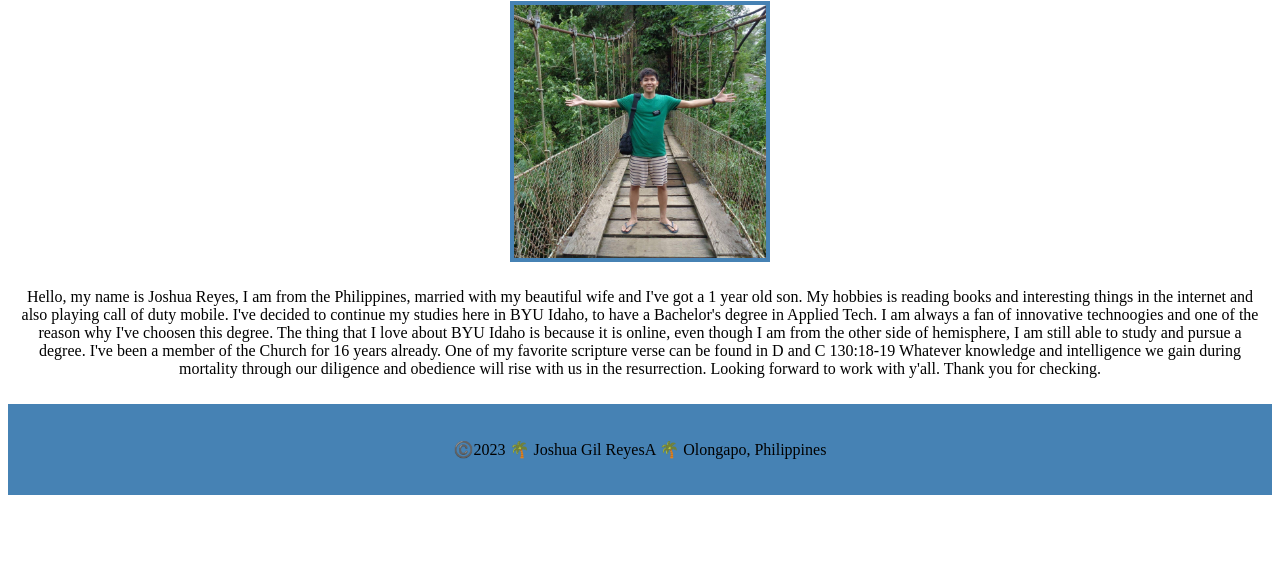
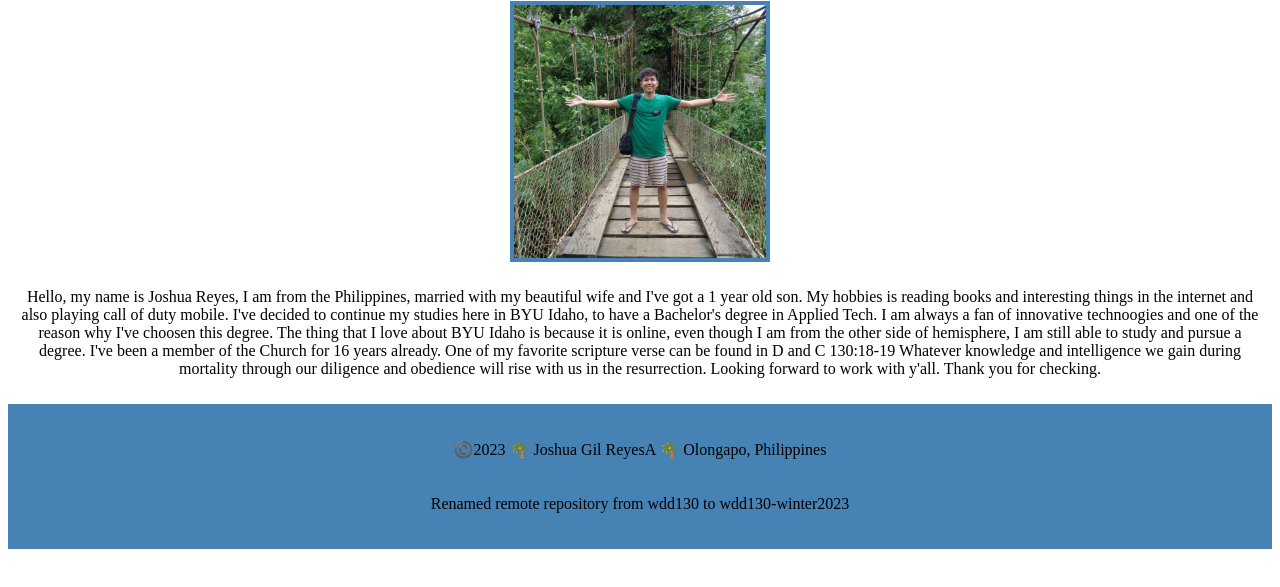
Before and after one commit to josheeen/wdd130, a plain HTML site: page index.html in a window 1280 px wide. Shown: the part 131-718 px from the top of the page. Drawn offline with Linux system fonts and the light colour scheme.

Commit message:
Renamed remote repository from wdd130 to wdd130-winter2023

```diff
--- a/index.html
+++ b/index.html
@@ -1,5 +1,6 @@
 <!DOCTYPE html>
 <html lang="en">
+
 <head>
   <meta charset="UTF-8">
   <meta http-equiv="X-UA-Compatible" content="IE=edge">
@@ -7,27 +8,37 @@
   <title>Joshua Reyes | WDD 130</title>
   <link rel="stylesheet" href="css/style.css" />
 </head>
+
 <body>
   <header>
     <nav>
       <a id="active" href="#">Home</a>
-        <a href="wwr/" target="_blank">White Water Rafting Website</a> <!--added target="_blank" to open link in new tab.-->
+      <a href="wwr/" target="_blank">White Water Rafting Website</a>
+      <!--added target="_blank" to open link in new tab.-->
       <a href="wwr/site-plan-rafting.html" target="_blank">White Water Rafting Siteplan</a>
     </nav>
   </header>
   <main>
     <h1>Joshua Reyes | WDD 130</h1>
     <img src="images/profile.jpg" alt="Hello, my name is Joshua Reyes">
-      <p>Hello, my name is Joshua Reyes, I am from the Philippines, married with my beautiful wife and I've got a 1 year old son. My hobbies is reading books and interesting things in the internet and also playing call of duty mobile.
+    <p>Hello, my name is Joshua Reyes, I am from the Philippines, married with my beautiful wife and I've got a 1 year
+      old son. My hobbies is reading books and interesting things in the internet and also playing call of duty mobile.
 
-I've decided to continue my studies here in BYU Idaho, to have a Bachelor's degree in Applied Tech. I am always a fan of innovative technoogies and one of the reason why I've choosen this degree. The thing that I love about BYU Idaho is because it is online, even though I am from the other side of hemisphere, I am still able to study and pursue a degree.
+      I've decided to continue my studies here in BYU Idaho, to have a Bachelor's degree in Applied Tech. I am always a
+      fan of innovative technoogies and one of the reason why I've choosen this degree. The thing that I love about BYU
+      Idaho is because it is online, even though I am from the other side of hemisphere, I am still able to study and
+      pursue a degree.
 
-I've been a member of the Church for 16 years already. One of my favorite scripture verse can be found in D and C 130:18-19 Whatever knowledge and intelligence we gain during mortality through our diligence and obedience will rise with us in the resurrection.
+      I've been a member of the Church for 16 years already. One of my favorite scripture verse can be found in D and C
+      130:18-19 Whatever knowledge and intelligence we gain during mortality through our diligence and obedience will
+      rise with us in the resurrection.
 
       Looking forward to work with y'all. Thank you for checking. </p>
   </main>
   <footer>
     <p>©️2023 🌴 Joshua Gil ReyesA 🌴 Olongapo, Philippines</p>
+    <p>Renamed remote repository from wdd130 to wdd130-winter2023</p>
   </footer>
 </body>
+
 </html>
```
Lines whose indentation alone changed are shown as unchanged.
